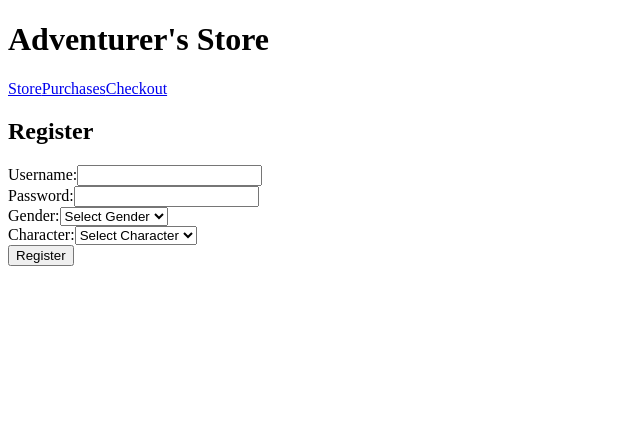
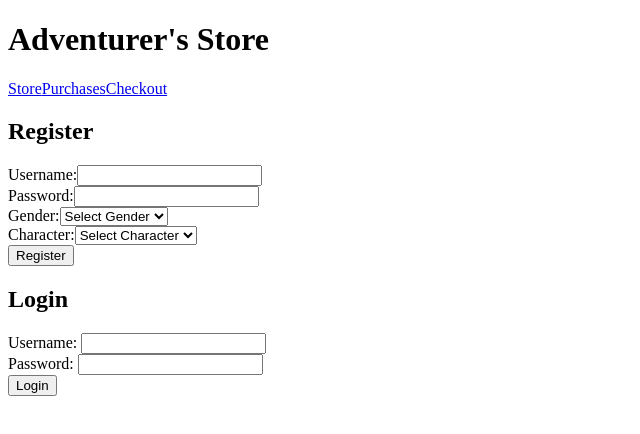
Before and after one commit to BMehelal/CSC330-Project, a React (Vite) app in the folder client/ecommerce/: page / in a window 1280 px wide. Shown: the top 434 px of the page, without its empty margins (0-640 px from the left). Built offline with nearby package versions, Linux system fonts and the light colour scheme.

Commit message:
Added the Login functionality

```diff
--- a/client/ecommerce/src/pages/auth/index.tsx
+++ b/client/ecommerce/src/pages/auth/index.tsx
@@ -1,14 +1,16 @@
-import { useState, SyntheticEvent} from 'react';
-import axios from 'axios'
-import { UserError } from '../../errors';
+import { useState, SyntheticEvent } from "react";
+import axios from "axios";
+import { UserError } from "../../errors";
+import { useCookies } from "react-cookie";
+import { useNavigate } from "react-router-dom";
 export const AuthPage = () => {
-    return (<>
+  return (
+    <>
       <Register />
-        <Login/>
-
-    </>);
-}
-
+      <Login />
+    </>
+  );
+};
 
 const Register = () => {
   const [username, setUsername] = useState<string>("");
@@ -31,8 +33,15 @@ const Register = () => {
       setCharacterError(true);
     } else {
       try {
-               await axios.post("http://localhost:8090/api/register", { username, password, gender, characterURL })
-                alert("You have successfully registered for an account!")
+        await axios.post("http://localhost:8090/api/register", {
+          username,
+          password,
+          gender,
+          characterURL,
+        });
+        alert(
+          "You have successfully registered for an account! Now please login in."
+        );
       } catch (err) {
         if (err?.response?.data === UserError.USERNAME_ALREADY_EXISTS) {
           alert("Username already in use.");
@@ -40,9 +49,8 @@ const Register = () => {
           alert("ERROR: Something went wrong");
         }
       }
-
     }
-  }
+  };
   return (
     <>
       <form onSubmit={handleSubmit}>
@@ -62,10 +70,7 @@ const Register = () => {
             type="password"
             id="password"
             value={password}
-              onChange={(e) => setPassword(e.target.value
-              )
-
-              }
+            onChange={(e) => setPassword(e.target.value)}
           />
         </div>
         <div>
@@ -76,7 +81,7 @@ const Register = () => {
             value={gender}
             onChange={(e) => setGender(e.target.value)}
           >
-                        <option value = "">Select Gender</option>
+            <option value="">Select Gender</option>
             <option value="male">Male</option>
             <option value="female">Female</option>
             <option value="other">Other</option>
@@ -101,7 +106,11 @@ const Register = () => {
                 Female Cleric
               </option>
             )}
-                         {(gender === "female" || gender === "other") && <option value ="https://i.ibb.co/CVBhvkH/female-wizard.png">Female Wizard</option>}
+            {(gender === "female" || gender === "other") && (
+              <option value="https://i.ibb.co/CVBhvkH/female-wizard.png">
+                Female Wizard
+              </option>
+            )}
             {(gender === "male" || gender === "other") && (
               <option value="https://i.ibb.co/drWR30G/thief-2.png">
                 Male Thief
@@ -112,8 +121,11 @@ const Register = () => {
                 Male Warrior
               </option>
             )}
-                        {(gender === "male" || gender === "other") && <option value="https://i.ibb.co/G59N8Xt/wizard-3.png">Male Wizard</option>}
-
+            {(gender === "male" || gender === "other") && (
+              <option value="https://i.ibb.co/G59N8Xt/wizard-3.png">
+                Male Wizard
+              </option>
+            )}
           </select>
         </div>
         <button type="submit">Register</button>
@@ -123,16 +135,71 @@ const Register = () => {
 };
 
 const Login = () => {
-
-    return (<>
-        {/* <div>
-            <label htmlFor="username"></label>
-            <input type="text" id= "username" />
+  const [username, setUsername] = useState<string>("");
+  const [password, setPassword] = useState<string>("");
+  const [usernameError, setUsernameError] = useState<boolean>(false);
+  const [passwordError, setPasswordError] = useState<boolean>(false);
+  const [_, setCookies] = useCookies(["access_token"]);
+  const navigate = useNavigate();
+  const handleSubmit = async (event: SyntheticEvent) => {
+    event.preventDefault();
+    try {
+      if (username === "") {
+        setUsernameError(true);
+      } else if (password === "") {
+        setPasswordError(true);
+      } else {
+        const result = await axios.post("http://localhost:8090/api/login", {
+          username,
+          password,
+        });
+        setCookies("access_token", result.data);
+        localStorage.setItem("userID", result.data);
+        navigate("/shop");
+      }
+    } catch (e) {
+      let errorMessage: string = "";
+      switch (e?.response?.data) {
+        case UserError.NO_USER_FOUND:
+          errorMessage = "User doesn't exist.";
+          break;
+        case UserError.WRONG_CREDENTIALS:
+          errorMessage = "Wrong username/password combination";
+          break;
+        default:
+          errorMessage = "Failed to login.";
+          break;
+      }
+      alert("ERROR: " + errorMessage);
+    }
+  };
+  return (
+    <>
+      <div>
+        <form onSubmit={handleSubmit}>
+          <h2>Login</h2>
+          <div>
+            <label htmlFor="username">Username: </label>
+            <input
+              type="text"
+              id="username"
+              onChange={(e) => setUsername(e.target.value)}
+              value={username}
+            />
           </div>
 
           <div>
-            <label htmlFor="password"></label><input type="text" id= "password"/>
-    </div> */}
-
-    </>);
-}
+            <label htmlFor="password">Password: </label>
+            <input
+              type="password"
+              id="password"
+              onChange={(e) => setPassword(e.target.value)}
+              value={password}
+            />
+          </div>
+          <button type="submit">Login</button>
+        </form>
+      </div>
+    </>
+  );
+};
```
Lines whose indentation alone changed are shown as unchanged.
